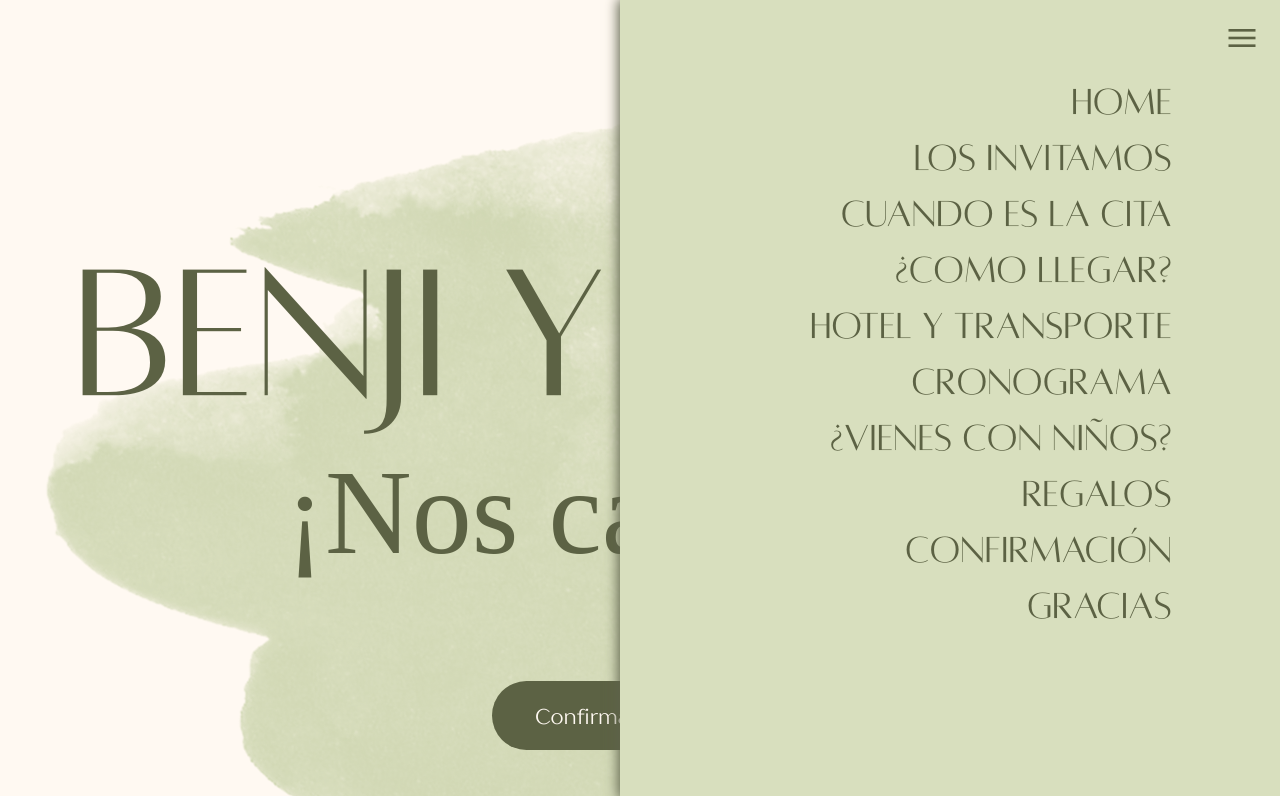
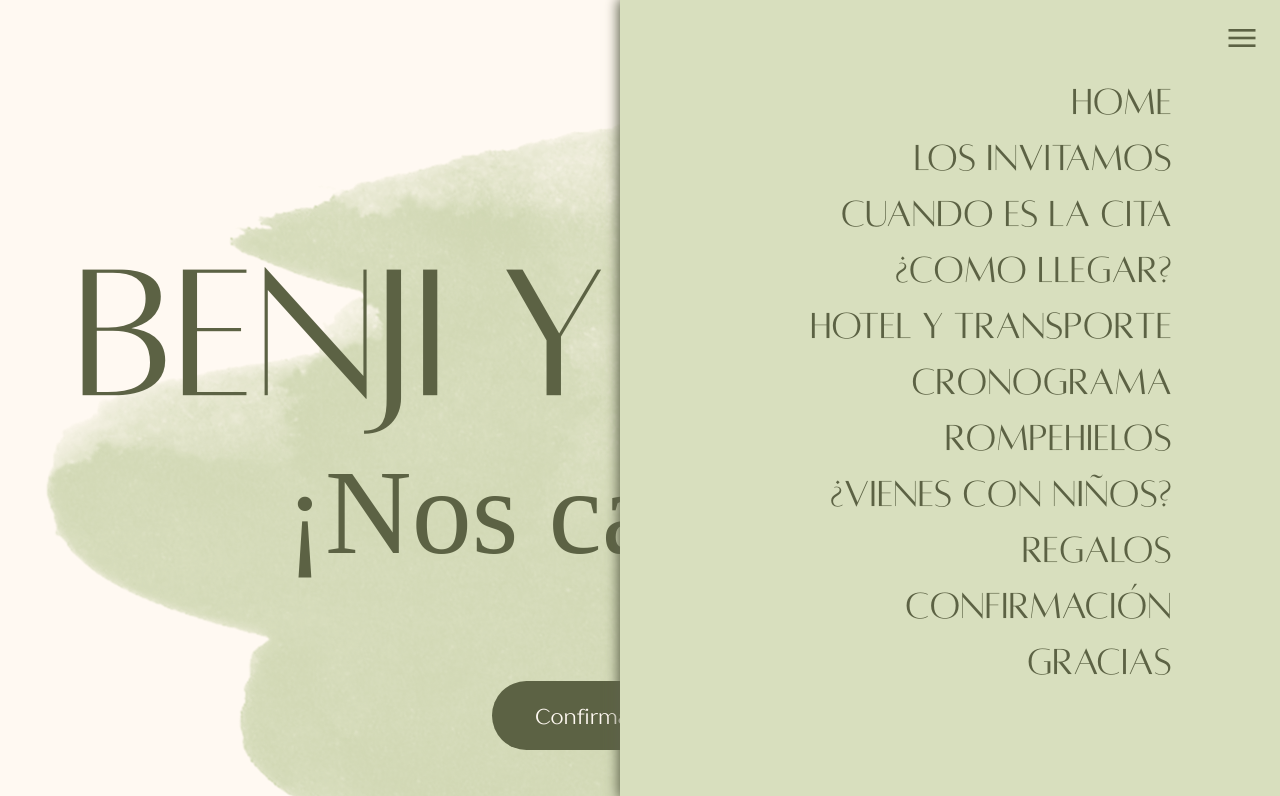
Before and after one commit to StuMx/wedding-webpage, a plain HTML site: page index.html in a window 1280 px wide. Both pictures are taken after a click on the element "menu". Shown: the top 796 px of the page. Drawn offline with nearby package versions, Linux system fonts and the light colour scheme; a web font is replaced by a local one.

Commit message:
Icebreaker

```diff
--- a/index.html
+++ b/index.html
@@ -36,6 +36,9 @@
                 </li>
                 <li>
                     <a href="#timeline">Cronograma</a>
+                </li>
+                <li>
+                    <a href="#icebreaker">Rompehielos</a>
                 </li>
                 <li>
                     <a href="#kids">¿Vienes con niños?</a>
```
